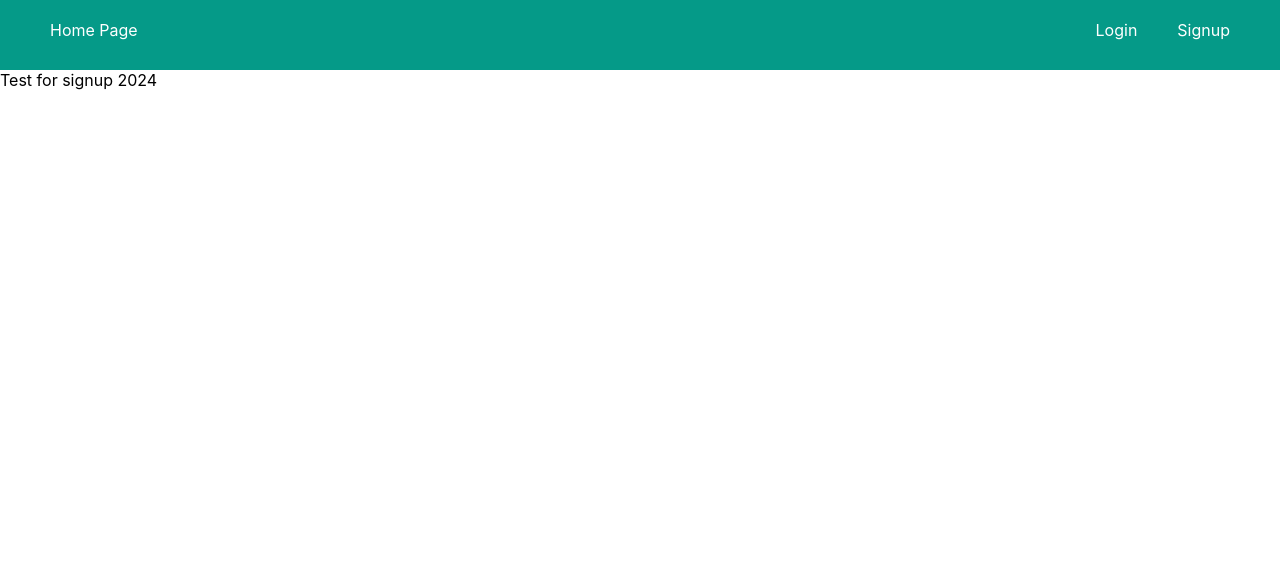
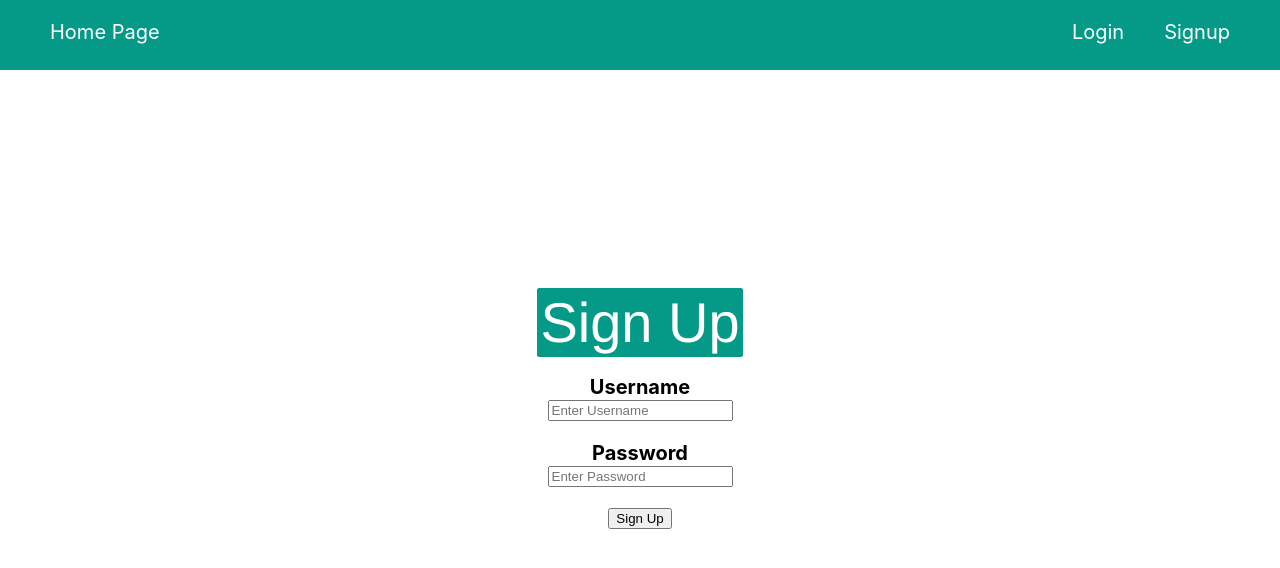
Before and after one commit to Oiman23/SJCS-Clinic, a React (Create React App) app in the folder Website Code/client/: page /signup in a window 1280 px wide. Shown: the top 568 px of the page. Built offline with nearby package versions, Linux system fonts and the light colour scheme.

Commit message:
CSS and Signup modifications

```diff
--- a/Website Code/client/src/webPages.js/App.css
+++ b/Website Code/client/src/webPages.js/App.css
@@ -4,30 +4,45 @@ header.Navbar{
   width: 100%;
   height: 70px;
 }
+
 ul{
   list-style-type: none;
   margin:0;
   padding-left:30px;
   padding-right: 30px;
+  font-size: 125%;
+}
 
-}
 li{
   display: inline;
   text-align:center;
   padding-top:20px;
 }
+
 li.Left-Navbar{
   float:left;
 }
+
 li.Right-Navbar{
   float:right;
 }
+
 li a {
   color:rgb(255, 255, 255);
   text-decoration: none;
   padding-left: 20px;
   padding-right: 20px;
 }
+
 li a:hover{
   background-color: rgb(16, 36, 101);
 }
+
+h.title{
+  font-size: 350%;
+  font-family: Helvetica;
+  color:white;
+  background-color: rgb(5, 154, 136);
+  border: 3px solid rgb(5, 154, 136);
+  border-radius: 3px;
+}
--- a/Website Code/client/src/webPages.js/Signup.js
+++ b/Website Code/client/src/webPages.js/Signup.js
@@ -2,9 +2,21 @@ import {useState} from 'react';
 import axios from 'axios';
 
 const Signup = () => {
+    const [username, setUsername] = useState('')
+    const [password, setPassword] = useState('')
+
     return (
         <div>
-            <text>Test for signup 2024</text>
+            <br></br><br></br><br></br><br></br><br></br><br></br><br></br><br></br><br></br><br></br><br></br>
+            <center><h class="title">Sign Up</h></center>
+            <br></br>
+            <center><ul><b>Username</b></ul></center>
+            <center><input type="text" placeholder="Enter Username" name="uname" required></input></center>
+            <br></br>
+            <center><ul><b>Password</b></ul></center>
+            <center><input type="password" placeholder="Enter Password" name="psw" required></input></center>
+            <br></br>
+            <center><button type="submit">Sign Up</button></center>
         </div>
     );
 }
```
